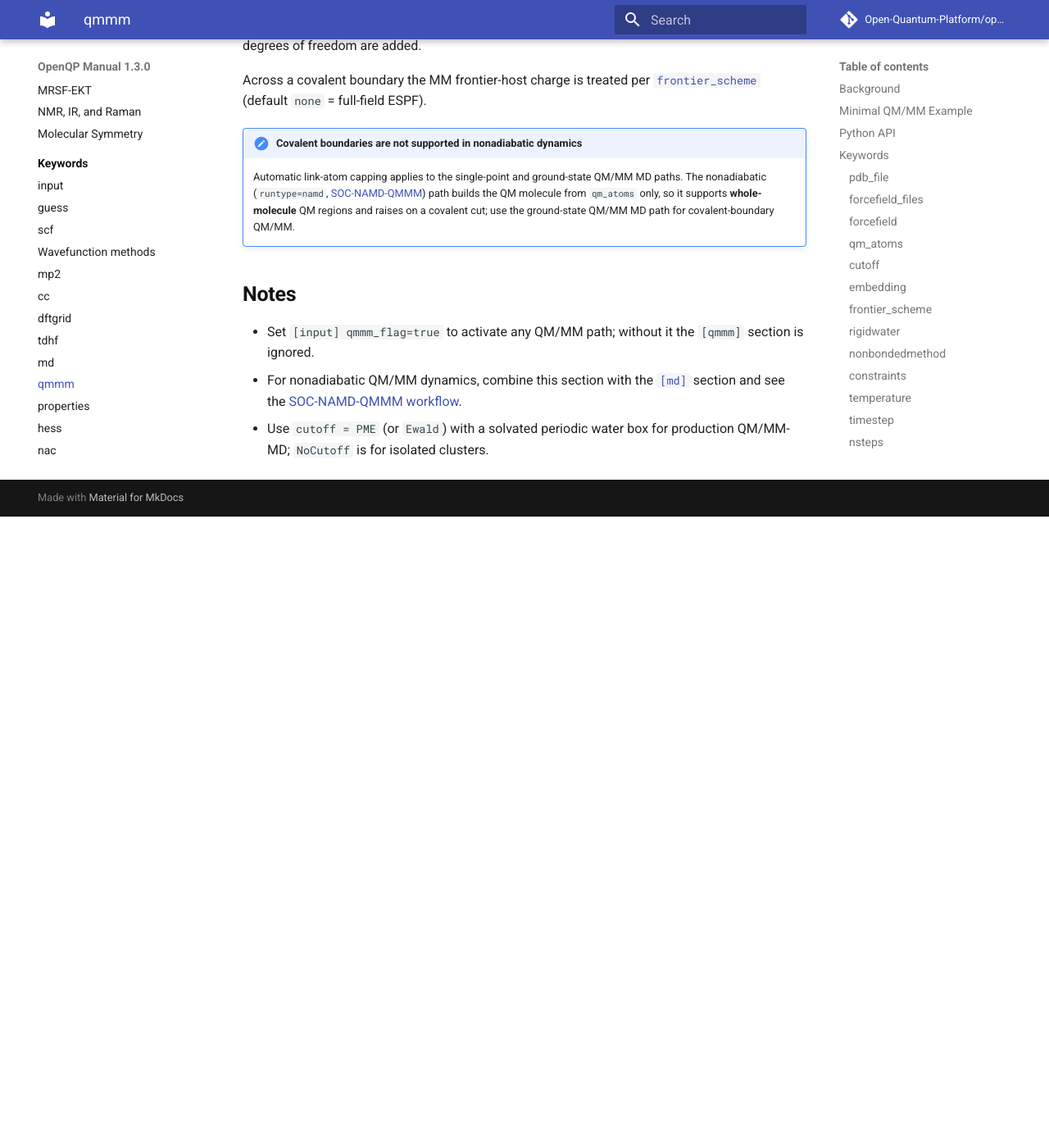
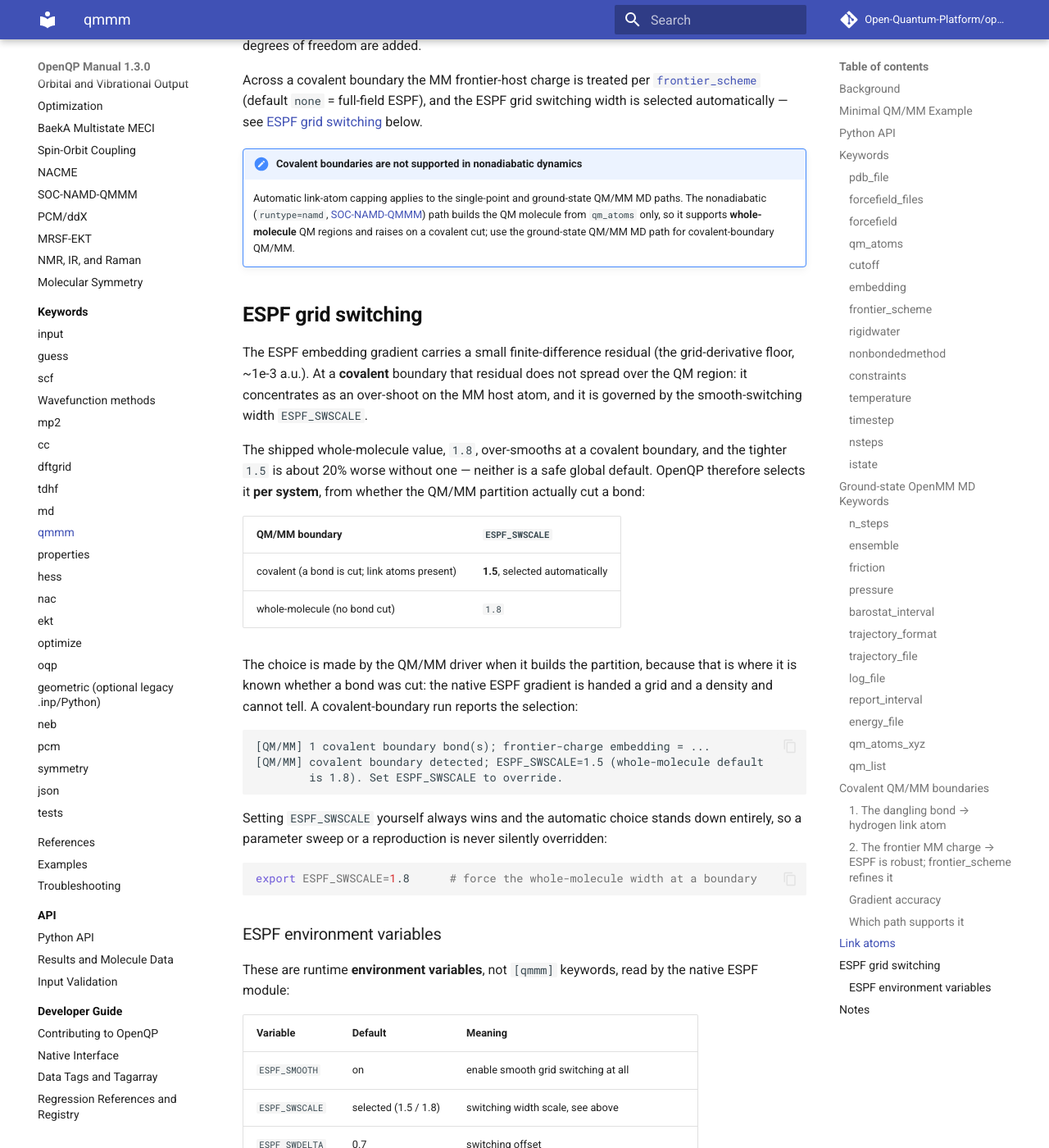
Before and after one commit to Open-Quantum-Platform/openqp-docs, an MkDocs documentation site: the page built from docs/keywords/qmmm.md, in a window 1280 px wide and 1400 px high, scrolled down 14942 px. Shown: the whole window at 82% size. Built offline with MkDocs 1.6.1 and Material for MkDocs 9.7.7, drawn with Linux system fonts in a browser that asks for light colours; comment, search, counter and statistics services are not loaded; before the commit the page ends 15572 px from its top, so only the background shows below that; some of the changed text lies outside the part shown.

Commit message:
Document ESPF grid switching and the boundary-aware ESPF_SWSCALE selection
Companion to Open-Quantum-Platform/openqp#368, which makes OpenQP pick
ESPF_SWSCALE from whether the QM/MM partition cut a covalent bond (1.5 with
link atoms, 1.8 without) instead of always using the shipped 1.8.

The manual documented neither the selection nor the ESPF runtime environment
variables at all, so this adds an 'ESPF grid switching' section to the qmmm
keyword page covering both, and cross-links it from 'Link atoms'. The page is
already wired into mkdocs nav.

Co-Authored-By: Claude Fable 5 <noreply@anthropic.com>

````diff
--- a/docs/keywords/qmmm.md
+++ b/docs/keywords/qmmm.md
@@ -559,7 +559,9 @@ link-atom energy gradient is redistributed onto its two real host atoms by the
 chain rule of this scaled position, so no extra degrees of freedom are added.
 
 Across a covalent boundary the MM frontier-host charge is treated per
-[`frontier_scheme`](#frontier_scheme) (default `none` = full-field ESPF).
+[`frontier_scheme`](#frontier_scheme) (default `none` = full-field ESPF), and
+the ESPF grid switching width is selected automatically — see
+[ESPF grid switching](#espf-grid-switching) below.
 
 !!! note "Covalent boundaries are not supported in nonadiabatic dynamics"
     Automatic link-atom capping applies to the single-point and ground-state
@@ -568,6 +570,60 @@ Across a covalent boundary the MM frontier-host charge is treated per
     from `qm_atoms` only, so it supports **whole-molecule** QM regions and raises
     on a covalent cut; use the ground-state QM/MM MD path for covalent-boundary
     QM/MM.
+
+## ESPF grid switching
+
+The ESPF embedding gradient carries a small finite-difference residual (the
+grid-derivative floor, ~1e-3 a.u.). At a **covalent** boundary that residual
+does not spread over the QM region: it concentrates as an over-shoot on the MM
+host atom, and it is governed by the smooth-switching width `ESPF_SWSCALE`.
+
+The shipped whole-molecule value, `1.8`, over-smooths at a covalent boundary,
+and the tighter `1.5` is about 20% worse without one — neither is a safe
+global default. OpenQP therefore selects it **per system**, from whether the
+QM/MM partition actually cut a bond:
+
+| QM/MM boundary | `ESPF_SWSCALE` |
+| --- | --- |
+| covalent (a bond is cut; link atoms present) | **1.5**, selected automatically |
+| whole-molecule (no bond cut) | `1.8` |
+
+The choice is made by the QM/MM driver when it builds the partition, because
+that is where it is known whether a bond was cut: the native ESPF gradient is
+handed a grid and a density and cannot tell. A covalent-boundary run reports
+the selection:
+
+```
+[QM/MM] 1 covalent boundary bond(s); frontier-charge embedding = ...
+[QM/MM] covalent boundary detected; ESPF_SWSCALE=1.5 (whole-molecule default
+        is 1.8). Set ESPF_SWSCALE to override.
+```
+
+Setting `ESPF_SWSCALE` yourself always wins and the automatic choice stands
+down entirely, so a parameter sweep or a reproduction is never silently
+overridden:
+
+```bash
+export ESPF_SWSCALE=1.8      # force the whole-molecule width at a boundary
+```
+
+### ESPF environment variables
+
+These are runtime **environment variables**, not `[qmmm]` keywords, read by the
+native ESPF module:
+
+| Variable | Default | Meaning |
+| --- | --- | --- |
+| `ESPF_SMOOTH` | on | enable smooth grid switching at all |
+| `ESPF_SWSCALE` | selected (1.5 / 1.8) | switching width scale, see above |
+| `ESPF_SWDELTA` | 0.7 | switching offset |
+| `ESPF_WSCALE` | 1.0 | grid weight scale; keep at 1.0 |
+| `ESPF_WDERIV` | on | include the grid weight-derivative gradient term |
+
+!!! note "Applies to every QM/MM path"
+    Grid switching is a property of baseline ESPF, so it affects all QM/MM
+    including [SOC-NAMD-QMMM](../workflows/soc-namd-qmmm.md). It is
+    independent of [`frontier_scheme`](#frontier_scheme).
 
 ## Notes
 
````
